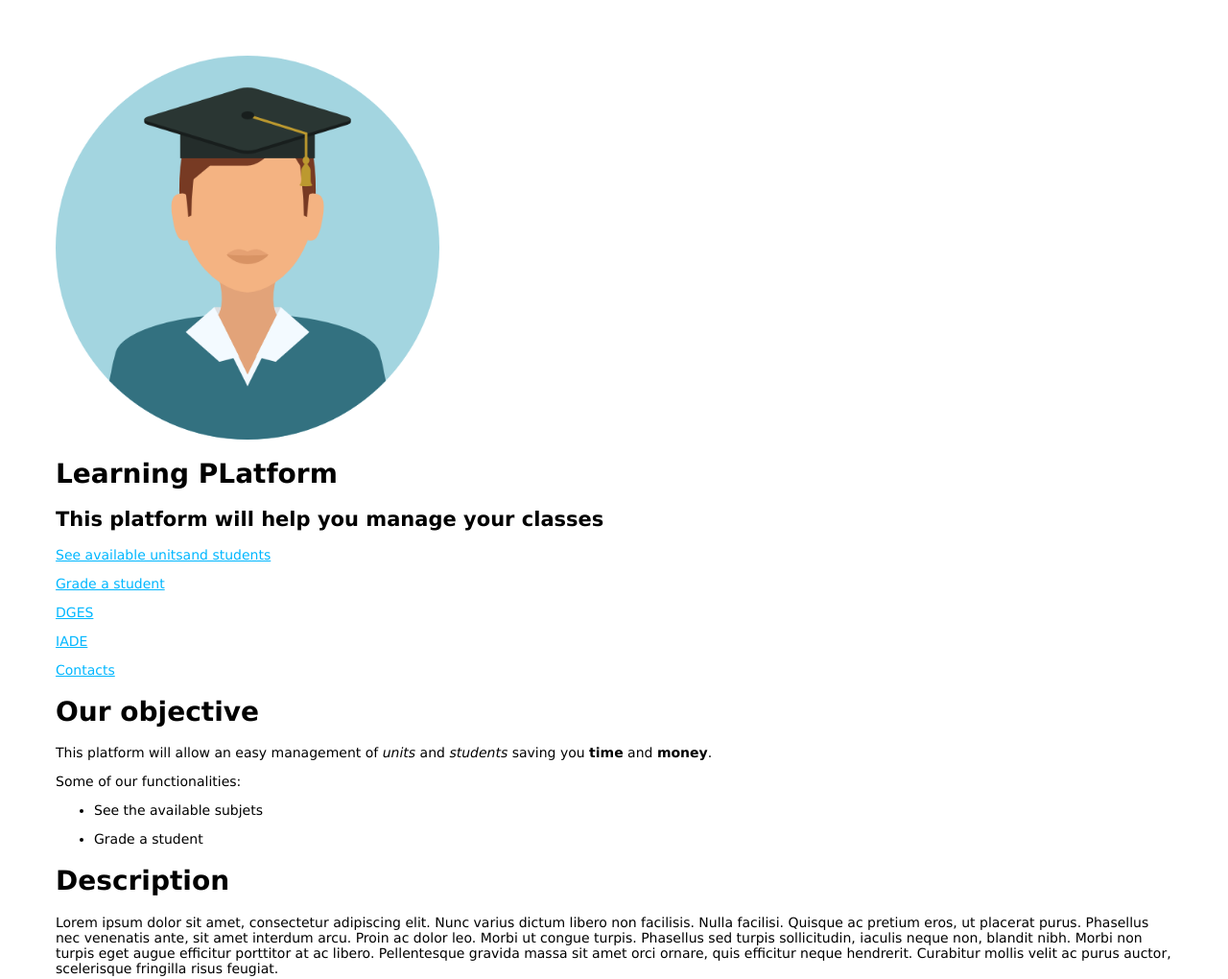
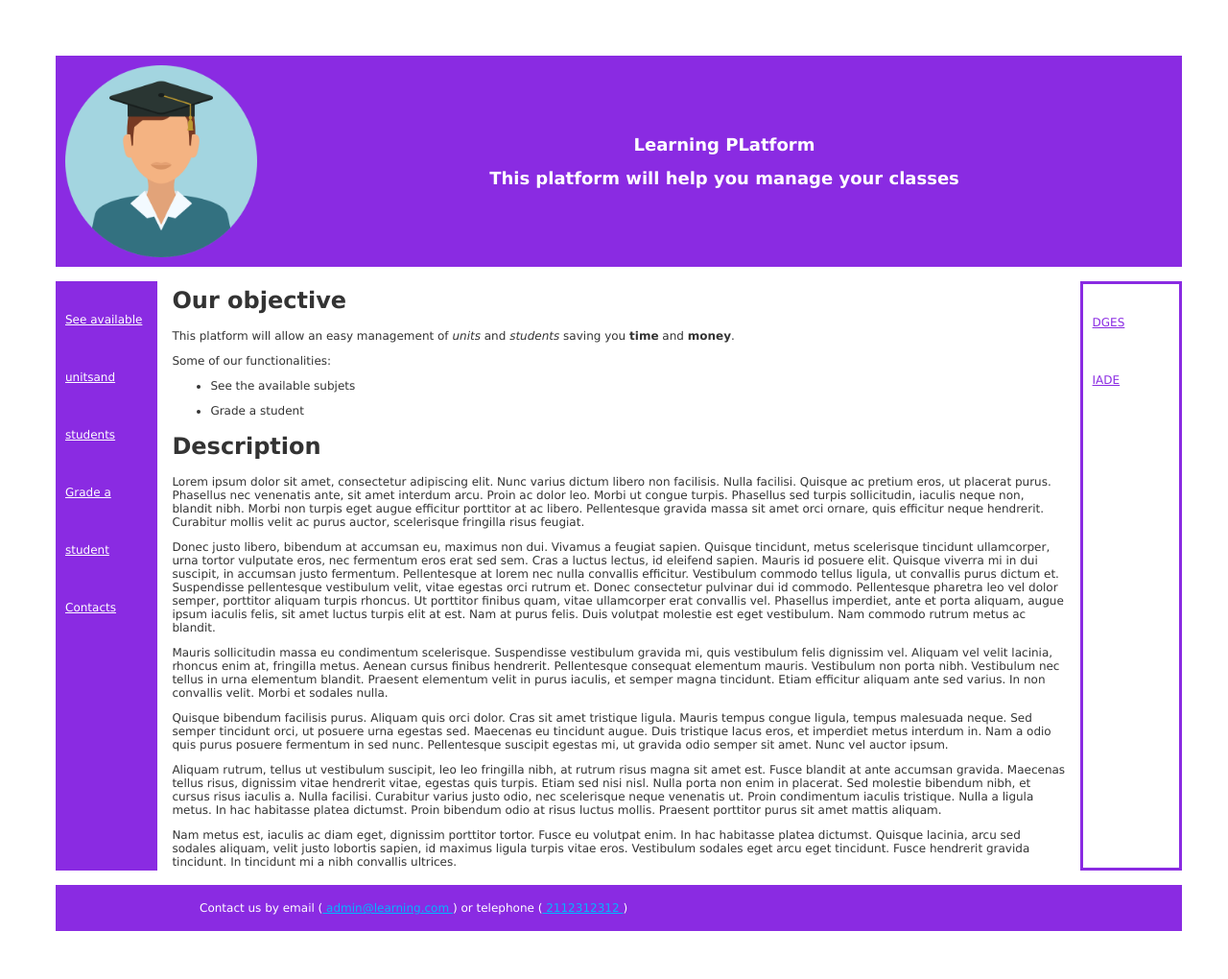
Before and after one commit to duartelobato/Programa-oWEB2020-2021, a website: page tutorial 1/alunos/public/index.html in a window 1280 px wide. Shown: the top 1020 px of the page at 96% size. Drawn offline with Linux system fonts and the light colour scheme.

Commit message:
Lab2 Commit
Lab2 Commit

```diff
--- a/tutorial 1/alunos/public/index.html
+++ b/tutorial 1/alunos/public/index.html
@@ -7,20 +7,24 @@
 </head>
 
 <body>
-  <header>
-    <img src="\images\student.png" alt="Student" width="400" height="400">
-
+  <header id="header1" class="header1">
+    <img src="\images\student.png" alt="Student" width="400" height="400" id="alunopng">
+  <section>
     <h1>Learning PLatform</h1>
     <h2>This platform will help you manage your classes</h2>
-  </header>
+  </section>
 
-  <nav>
-    <p><a href="\units.html">See available unitsand students</a></p>
-    <p><a href="\grading.html">Grade a student</a></p>
-    <p><a href="https://www.dges.gov.pt/">DGES</a></p>
-    <p><a href="https://www.iade.europeia.pt/">IADE</a></p>
-    <p><a href="#bottom">Contacts</a></p>
+  </header >
 
+  <nav id="nav1" class="nav1">
+    <a href="\units.html">See available unitsand students</a>
+    <a href="\grading.html">Grade a student</a>
+    <a href="#bottom">Contacts</a>
+  </nav>
+
+  <nav id="nav2" class="nav2">
+    <a href="https://www.dges.gov.pt/">DGES</a>
+    <a href="https://www.iade.europeia.pt/">IADE</a>
   </nav>
 
   <main>
@@ -58,7 +62,7 @@
       </p>
    </body1>
   </main>
-  <footer>
+  <footer id="footer1" class="footer1">
     <a id="bottom"></a>
     <p>Contact us by email (<a href="admin@learning.com"> admin@learning.com </a>) or telephone (<a href="tel:2112312312"> 2112312312 </a>)</p>
   </footer>
--- a/tutorial 1/alunos/public/stylesheets/style.css
+++ b/tutorial 1/alunos/public/stylesheets/style.css
@@ -1,8 +1,97 @@
+:root {
+  --main-bg-color: blueviolet;
+}
+
+#header1 {
+  display: flex;
+  flex-wrap: nowrap;
+  align-items: center;
+  background-color:var(--main-bg-color) ;
+  text-align: center;
+        }
+
+#alunopng {padding: 10px;
+           width:200px; height:200px;
+           }
+
+section {flex-grow: 1;
+  color: white;
+}
+
+
 body {
+  color: #333333;
   padding: 50px;
-  font: 14px "Lucida Grande", Helvetica, Arial, sans-serif;
+  font: 12px "Lucida Grande", Helvetica, Arial, sans-serif;
 }
 
 a {
   color: #00B7FF;
+
+
 }
+
+footer{
+  background-color: var(--main-bg-color);
+  padding-top: 5px;
+  padding-bottom: 5px;
+  padding-left: 150px;
+  color: white;
+}
+
+#nav1{
+  margin-top: 10px;
+  margin-bottom: 10px;
+  margin-right: 10px;
+  background-color: var(--main-bg-color);
+  display: flex;
+  flex-direction: column;
+  padding: 10px;
+  line-height: 500%;
+}
+
+#nav2{
+  margin-top: 10px;
+  margin-bottom: 10px;
+  margin-left: 10px;
+  background-color: white ;
+  display: flex;
+  flex-direction: column;
+  padding: 10px;
+  border-style: solid;
+  border-color: var(--main-bg-color);
+  line-height: 500%;
+}
+
+#nav1 a {
+  color: white;
+  }
+
+#nav2 a {
+    color: var(--main-bg-color);
+    }
+
+
+    header {grid-area: h;
+    }
+
+    #nav1 {grid-area: n1;
+    }
+
+    main {grid-area: m;
+    }
+
+    #nav2 {grid-area: n2;
+    }
+
+    footer {grid-area: f;
+    }
+
+
+  body{
+    display: grid;
+    grid-template-columns:10% 80% 10%;
+    grid-template-areas: 'h h h' 'n1 m n2' 'f f f';
+    grid-gap:5px 5px;
+
+  }
--- /dev/null
+++ b/tutorial 1/alunos/public/stylesheets/style2.css
@@ -0,0 +1,28 @@
+header{font-size: 20px;}
+
+main{
+    margin-left: 30%;
+    margin-top: 5px;
+
+}
+
+#tabela{font-family: Arial, Helvetica, sans-serif;
+    border-collapse: collapse;
+    width: 60%;}
+
+    #tabela td, #tabela th {
+        border: 1px solid rgba(192, 191, 191, 0.801);
+        padding: 5px;
+      }
+
+      #tabela tr:nth-child(odd){background-color: #d1ccccb7;}
+
+      #tabela tr:hover {background-color: rgb(255, 255, 255);}
+
+      #tabela th {
+        padding-top: 12px;
+        padding-bottom: 12px;
+        text-align: left;
+        background-color: #e7562a;
+        color: rgb(0, 0, 0);
+      }
```
Also changed, not shown: tutorial 1/alunos/public/units.html (+28 -25 lines).
